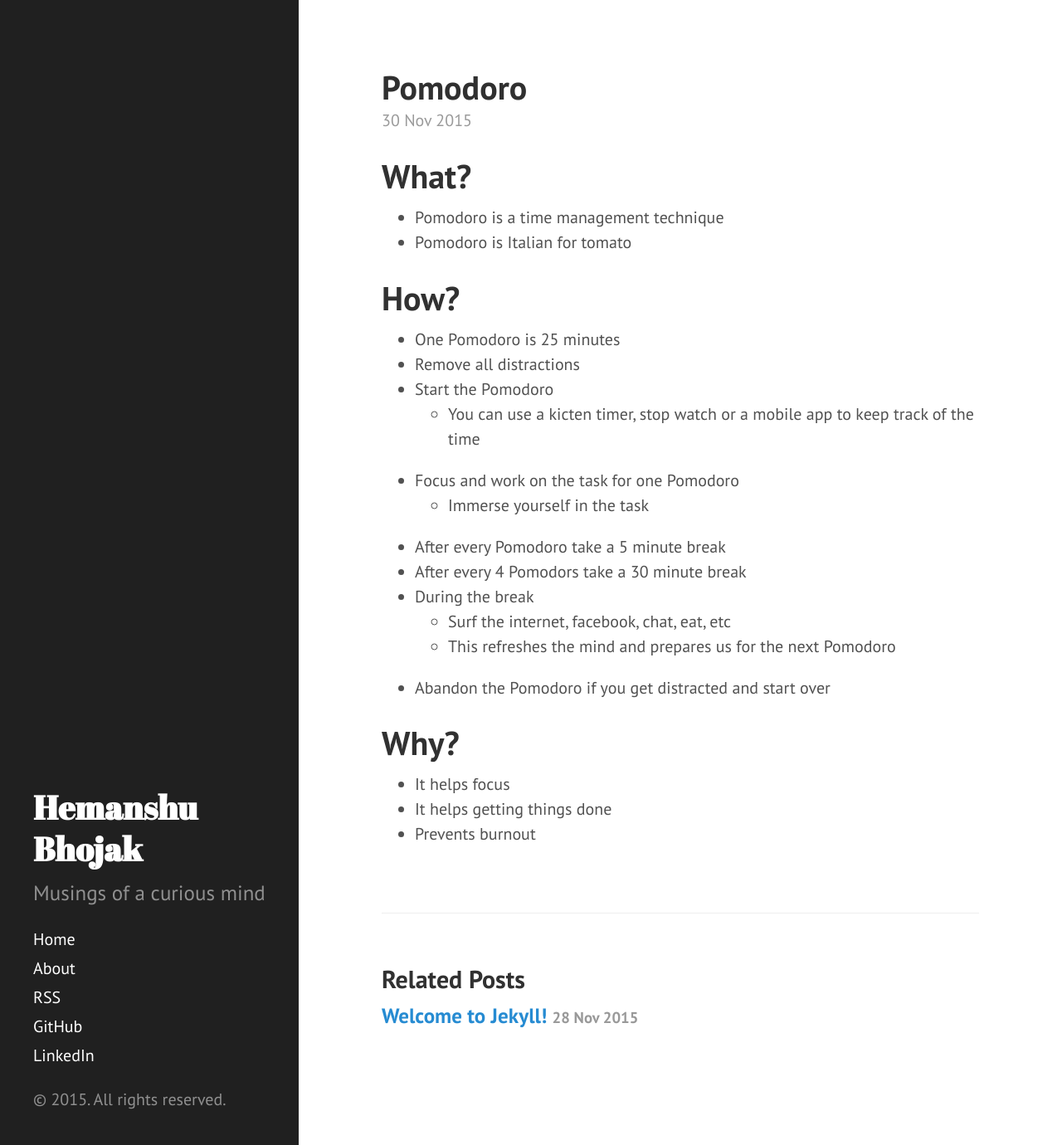
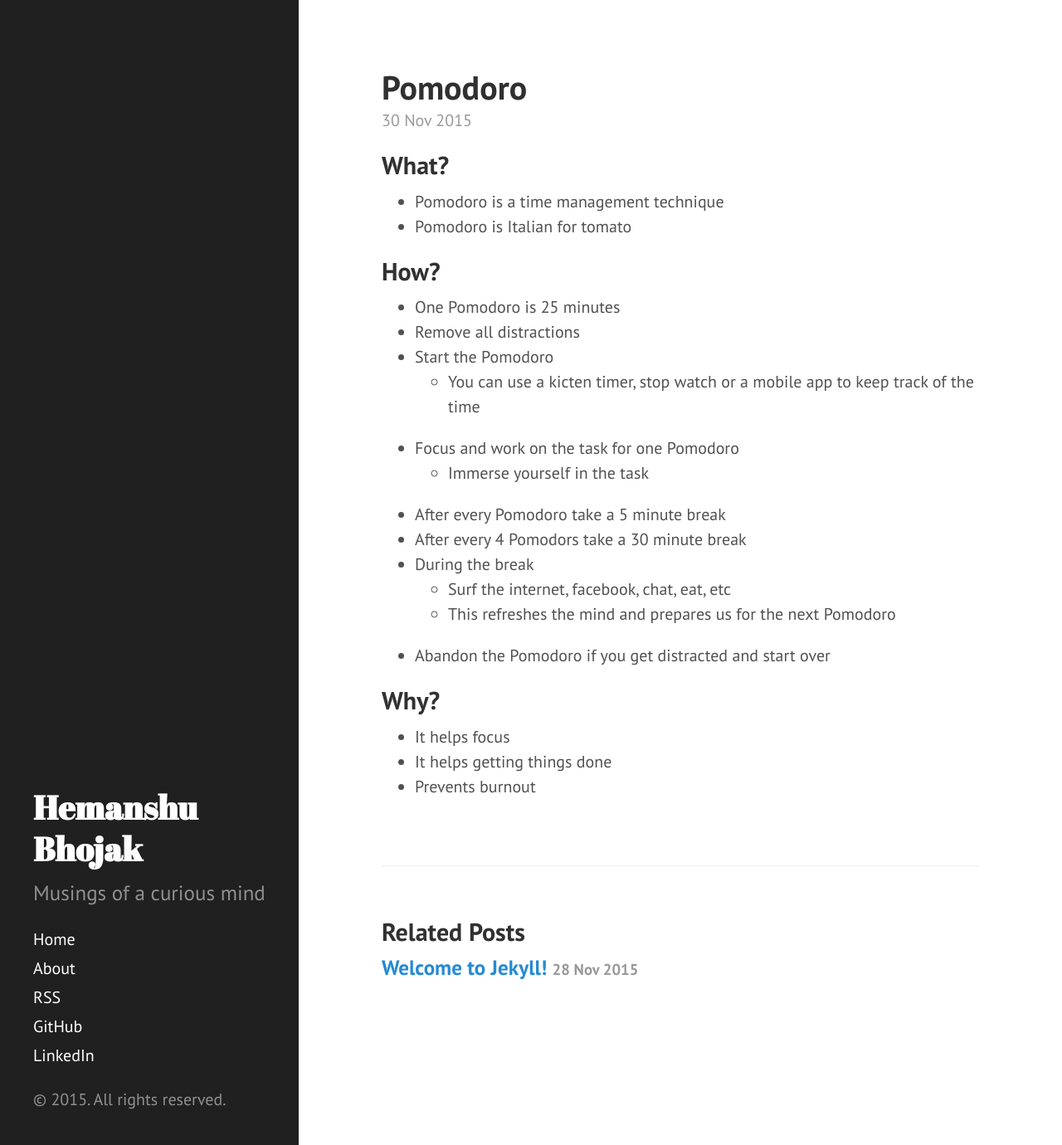
Before and after one commit to technoheman/hemanshubhojak.com, a Jekyll site: the page built from _posts/2015-11-30-pomodoro.markdown, in a window 1280 px wide and 1380 px high. Shown: the whole window at 83% size. Built offline with Jekyll 4.4.1, drawn with Linux system fonts in a browser that asks for light colours; comment, search, counter and statistics services are not loaded.

```diff
--- a/_posts/2015-11-30-pomodoro.markdown
+++ b/_posts/2015-11-30-pomodoro.markdown
@@ -5,12 +5,12 @@ date:   2015-11-30 13:58:47 +0530
 categories: pomodoro time-management
 ---
 
-# What?
+## What?
 
 * Pomodoro is a time management technique
 * Pomodoro is Italian for tomato
 
-# How?
+## How?
 
 * One Pomodoro is 25 minutes
 * Remove all distractions
@@ -25,7 +25,7 @@ categories: pomodoro time-management
 	* This refreshes the mind and prepares us for the next Pomodoro
 * Abandon the Pomodoro if you get distracted and start over
 
-# Why?
+## Why?
 
 * It helps focus
 * It helps getting things done
```
